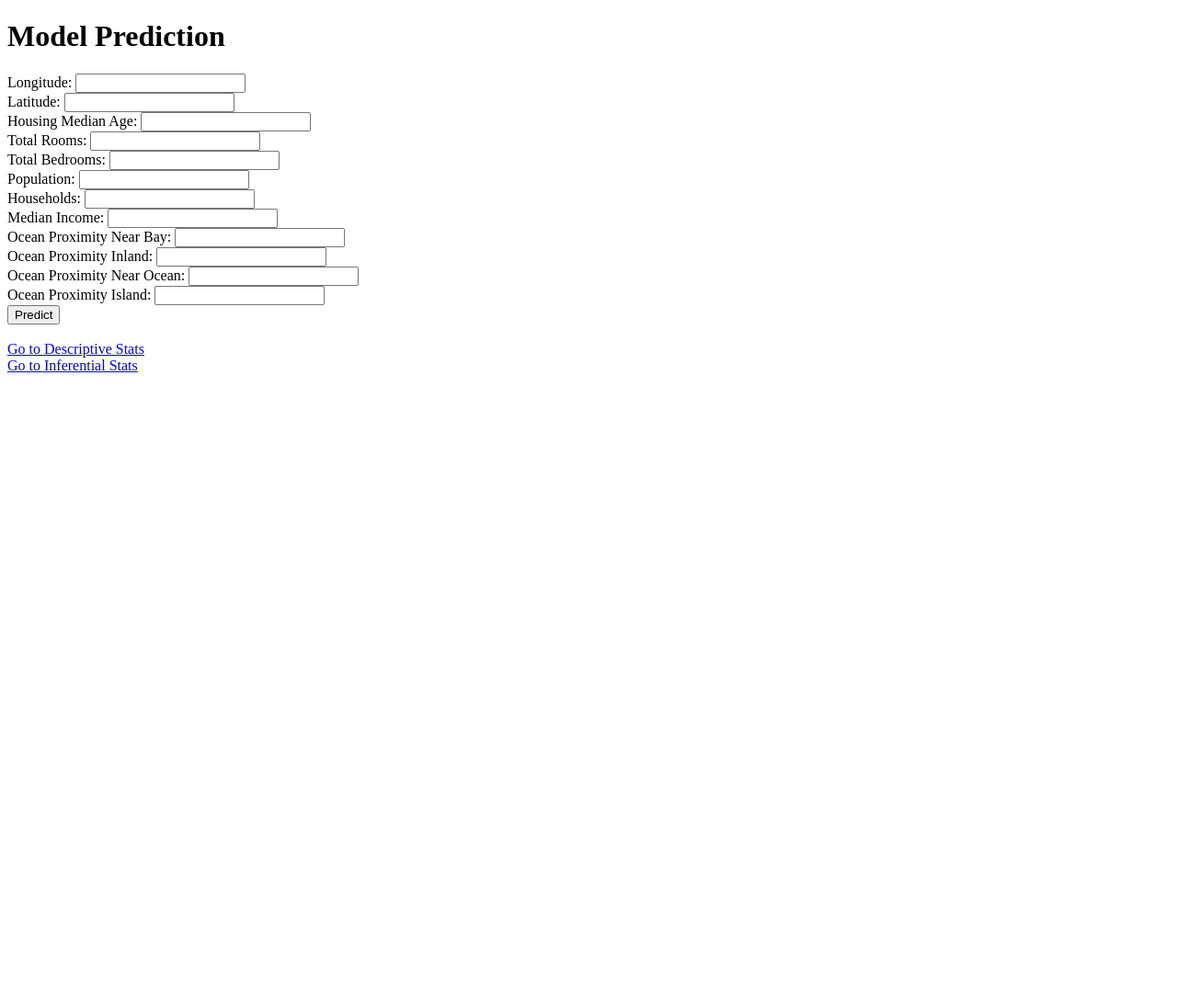
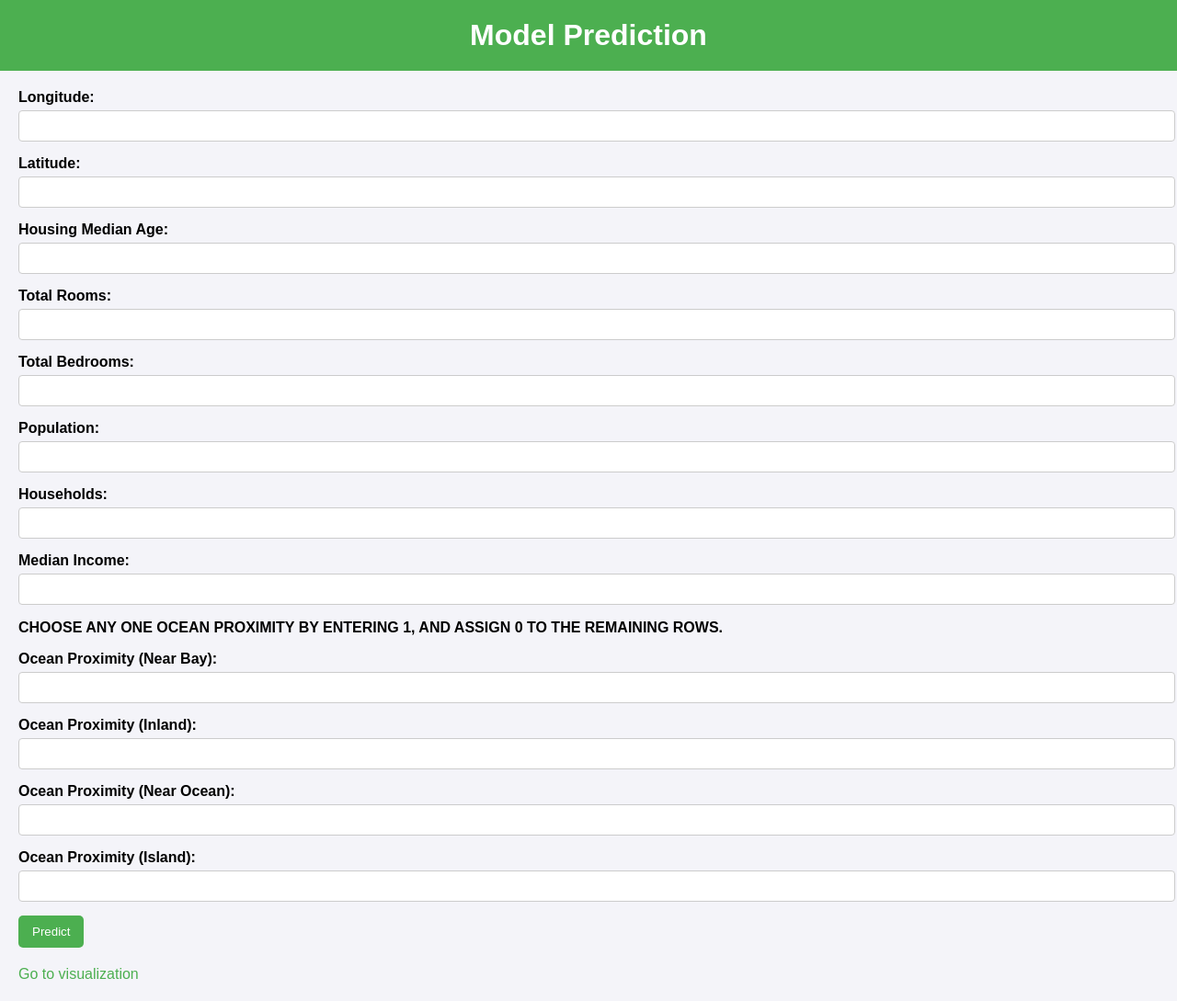
Before and after one commit to shivanswamynathan/Test, a Flask app: page /model_prediction in a window 1280 px wide. Shown: the whole page at 92% size. Before the commit the page ends 405 px from the top, so only its background shows below. Run offline with Flask 3, Linux system fonts and the light colour scheme; parts of the project's set-up code (start-up, migrations or seed data) failed here and were passed over.

Commit message:
Updated model prediction, added visualization and CSS.

```diff
--- a/app.py
+++ b/app.py
@@ -1,10 +1,12 @@
-from flask import Flask, render_template, request, jsonify
+from flask import Flask, render_template, send_file,request
 from flask_sqlalchemy import SQLAlchemy
 import pandas as pd
-import numpy as np
+import matplotlib.pyplot as plt
+import seaborn as sns
 from sklearn.model_selection import train_test_split
 from sklearn.ensemble import RandomForestRegressor
 from sklearn.preprocessing import StandardScaler
+import os
 
 app = Flask(__name__)
 app.config['SQLALCHEMY_DATABASE_URI'] = 'sqlite:///housing_data.db'
@@ -52,19 +54,80 @@ X_test_scaled = scaler.transform(X_test)
 rf = RandomForestRegressor(n_estimators=100, random_state=42)
 rf.fit(X_train_scaled, y_train)
 
-# Page 1: Descriptive Stats
-@app.route('/descriptive_stats')
-def descriptive_stats():
-    desc_stats = data.describe().transpose()
-    return render_template('descriptive_stats.html', stats=desc_stats.to_html())
 
-# Page 2: Inferential Stats
-@app.route('/inferential_stats')
-def inferential_stats():
-    corr_matrix = data.corr()
-    return render_template('inferential_stats.html', corr_matrix=corr_matrix.to_html())
+def generate_plots():
+    # Plot 1: Missing values bar plot
+    missing_values = data.isnull().sum()
+    plt.figure(figsize=(12, 6))
+    missing_values.plot(kind='bar', color='blue')
+    plt.title('Number of Missing Values in Each Column')
+    plt.xlabel('Columns')
+    plt.ylabel('Number of Missing Values')
+    plt.xticks(rotation=45)
+    plt.savefig('static/missing_values.png')
+    plt.close()
 
-# Page 3: Model Prediction
+    # Plot 2: Box plot for outliers
+    num_columns = len(data.columns)
+    ncols = 3  # Number of columns in the grid layout
+    nrows = -(-num_columns // ncols)  # Calculate rows, ensuring all columns fit (ceiling division)
+
+    fig, axes = plt.subplots(nrows=nrows, ncols=ncols, figsize=(15, nrows * 5))
+    axes = axes.flatten()
+
+    # Generate a box plot for each column
+    for i, column in enumerate(data.columns):
+        data.boxplot(column=column, ax=axes[i])
+        axes[i].set_title(f'Boxplot: {column}')
+
+    # Hide any extra subplots (if columns < nrows * ncols)
+    for j in range(num_columns, len(axes)):
+        axes[j].set_visible(False)
+
+    plt.tight_layout()
+    plt.savefig('static/box_plot.png')
+    plt.close()
+
+    # Plot 3: Correlation heatmap
+    corr = data.corr()
+    plt.figure(figsize=(10, 8))
+    sns.heatmap(corr, annot=True, linewidths=1, cmap="viridis")
+    plt.title('Correlation Heatmap')
+    plt.savefig('static/correlation_heatmap.png')
+    plt.close()
+
+    # Plot 4: Geographical scatter plot
+    plt.figure(figsize=(10, 8))
+    scatter = plt.scatter(data['longitude'], data['latitude'], alpha=0.4, s=data['population'] / 100,
+                          c=data['median_house_value'], cmap=plt.get_cmap("jet"))
+
+    # Add colorbar to the scatter plot
+    plt.colorbar(scatter, label='Median House Value')
+
+    plt.xlabel('Longitude')
+    plt.ylabel('Latitude')
+    plt.title('Geographical Plot of Median House Value')
+
+    # Save the plot to a file
+    plt.savefig('static/geographical_plot.png')
+    plt.close()
+
+# Generate plots when the app starts
+generate_plots()
+
+
+@app.route('/visualization')
+def visualization():
+    return render_template(
+        'visualization.html',
+        missing_plot_url='/static/missing_values.png',
+        box_plot_url='/static/box_plot.png',
+        heatmap_url='/static/correlation_heatmap.png',
+        geo_plot_url='/static/geographical_plot.png'
+    )
+
+
+
 @app.route('/model_prediction', methods=['GET', 'POST'])
 def model_prediction():
     if request.method == 'POST':
--- /dev/null
+++ b/static/styles.css
@@ -0,0 +1,82 @@
+/* styles.css */
+body {
+    font-family: Arial, sans-serif;
+    margin: 0;
+    padding: 0;
+    background-color: #f4f4f9;
+}
+
+header {
+    background-color: #4CAF50;
+    color: white;
+    padding: 20px;
+    text-align: center;
+}
+
+h1 {
+    margin: 0;
+}
+
+main {
+    padding: 20px;
+}
+
+h2 {
+    color: #333;
+}
+
+.plot-section {
+    margin-bottom: 30px;
+}
+
+img {
+    max-width: 100%;
+    height: auto;
+    border-radius: 8px;
+    margin-top: 10px;
+}
+
+.form-group {
+    margin-bottom: 15px;
+}
+
+label {
+    display: block;
+    font-weight: bold;
+    margin-bottom: 5px;
+}
+
+input[type="text"] {
+    width: 100%;
+    padding: 8px;
+    font-size: 14px;
+    border-radius: 4px;
+    border: 1px solid #ccc;
+}
+
+input[type="submit"] {
+    background-color: #4CAF50;
+    color: white;
+    padding: 10px 15px;
+    border: none;
+    border-radius: 5px;
+    cursor: pointer;
+}
+
+input[type="submit"]:hover {
+    background-color: #45a049;
+}
+
+.links {
+    margin-top: 20px;
+}
+
+.links a {
+    color: #4CAF50;
+    text-decoration: none;
+    margin-right: 20px;
+}
+
+.links a:hover {
+    text-decoration: underline;
+}
--- a/templates/model_prediction.html
+++ b/templates/model_prediction.html
@@ -1,25 +1,82 @@
+<!-- model_prediction.html -->
 <!DOCTYPE html>
 <html lang="en">
 <head>
     <meta charset="UTF-8">
     <meta name="viewport" content="width=device-width, initial-scale=1.0">
     <title>Model Prediction</title>
+    <link rel="stylesheet" href="/static/styles.css">
 </head>
 <body>
+    <header>
         <h1>Model Prediction</h1>
+    </header>
+
+    <main>
         <form method="POST">
-        Longitude: <input type="text" name="longitude"><br>
-        Latitude: <input type="text" name="latitude"><br>
-        Housing Median Age: <input type="text" name="housing_median_age"><br>
-        Total Rooms: <input type="text" name="total_rooms"><br>
-        Total Bedrooms: <input type="text" name="total_bedrooms"><br>
-        Population: <input type="text" name="population"><br>
-        Households: <input type="text" name="households"><br>
-        Median Income: <input type="text" name="median_income"><br>
-        Ocean Proximity Near Bay: <input type="text" name="ocean_proximity_NEAR_BAY"><br>
-        Ocean Proximity Inland: <input type="text" name="ocean_proximity_INLAND"><br>
-        Ocean Proximity Near Ocean: <input type="text" name="ocean_proximity_NEAR_OCEAN"><br>
-        Ocean Proximity Island: <input type="text" name="ocean_proximity_ISLAND"><br>
+            <div class="form-group">
+                <label for="longitude">Longitude:</label>
+                <input type="text" id="longitude" name="longitude" required>
+            </div>
+
+            <div class="form-group">
+                <label for="latitude">Latitude:</label>
+                <input type="text" id="latitude" name="latitude" required>
+            </div>
+
+            <div class="form-group">
+                <label for="housing_median_age">Housing Median Age:</label>
+                <input type="text" id="housing_median_age" name="housing_median_age" required>
+            </div>
+
+            <div class="form-group">
+                <label for="total_rooms">Total Rooms:</label>
+                <input type="text" id="total_rooms" name="total_rooms" required>
+            </div>
+
+            <div class="form-group">
+                <label for="total_bedrooms">Total Bedrooms:</label>
+                <input type="text" id="total_bedrooms" name="total_bedrooms" required>
+            </div>
+
+            <div class="form-group">
+                <label for="population">Population:</label>
+                <input type="text" id="population" name="population" required>
+            </div>
+
+            <div class="form-group">
+                <label for="households">Households:</label>
+                <input type="text" id="households" name="households" required>
+            </div>
+
+            <div class="form-group">
+                <label for="median_income">Median Income:</label>
+                <input type="text" id="median_income" name="median_income" required>
+            </div>
+            <div class="form-group">
+                <label><p>CHOOSE ANY ONE OCEAN PROXIMITY BY ENTERING 1, AND ASSIGN 0 TO THE REMAINING ROWS.</p></label>
+            </div>
+
+            <div class="form-group">
+                <label for="ocean_proximity_NEAR_BAY">Ocean Proximity (Near Bay):</label>
+                <input type="text" id="ocean_proximity_NEAR_BAY" name="ocean_proximity_NEAR_BAY" required>
+            </div>
+
+            <div class="form-group">
+                <label for="ocean_proximity_INLAND">Ocean Proximity (Inland):</label>
+                <input type="text" id="ocean_proximity_INLAND" name="ocean_proximity_INLAND" required>
+            </div>
+
+            <div class="form-group">
+                <label for="ocean_proximity_NEAR_OCEAN">Ocean Proximity (Near Ocean):</label>
+                <input type="text" id="ocean_proximity_NEAR_OCEAN" name="ocean_proximity_NEAR_OCEAN" required>
+            </div>
+
+            <div class="form-group">
+                <label for="ocean_proximity_ISLAND">Ocean Proximity (Island):</label>
+                <input type="text" id="ocean_proximity_ISLAND" name="ocean_proximity_ISLAND" required>
+            </div>
+
             <input type="submit" value="Predict">
         </form>
 
@@ -27,9 +84,10 @@
             <h3>Predicted House Price: {{ prediction }}</h3>
         {% endif %}
 
-    <br>
-    <a href="/descriptive_stats">Go to Descriptive Stats</a>
-    <br>
-    <a href="/inferential_stats">Go to Inferential Stats</a>
+        <div class="links">
+            <a href="/visualization">Go to visualization</a>
+
+        </div>
+    </main>
 </body>
 </html>
```
Also changed, not shown: templates/descriptive_stats.html (deleted, +0 -16 lines), templates/inferential_stats.html (deleted, +0 -16 lines), templates/visualization.html (added, +41 -0 lines), static/box_plot.png (added), static/correlation_heatmap.png (added), static/geographical_plot.png (added), static/missing_values.png (added). Lines whose indentation alone changed are shown as unchanged.
